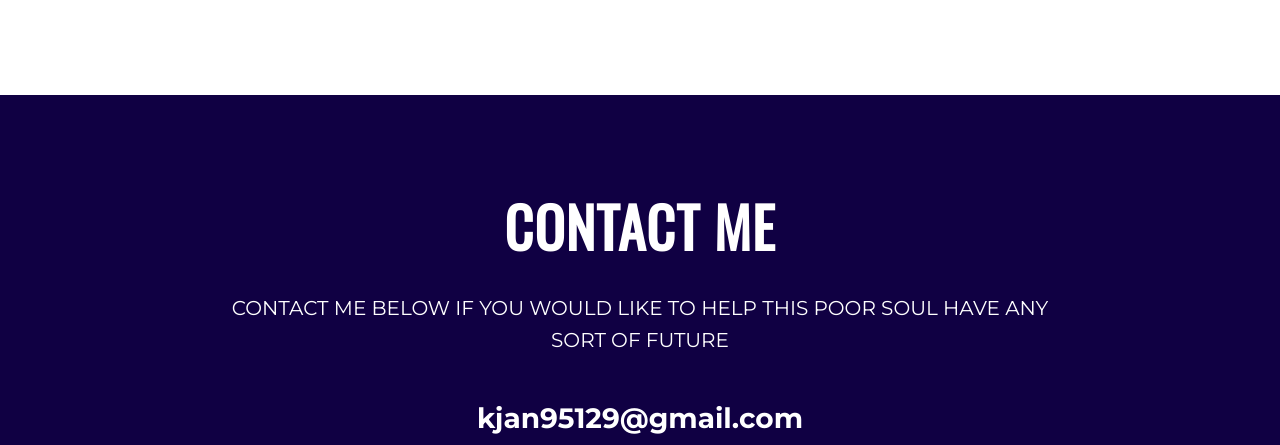
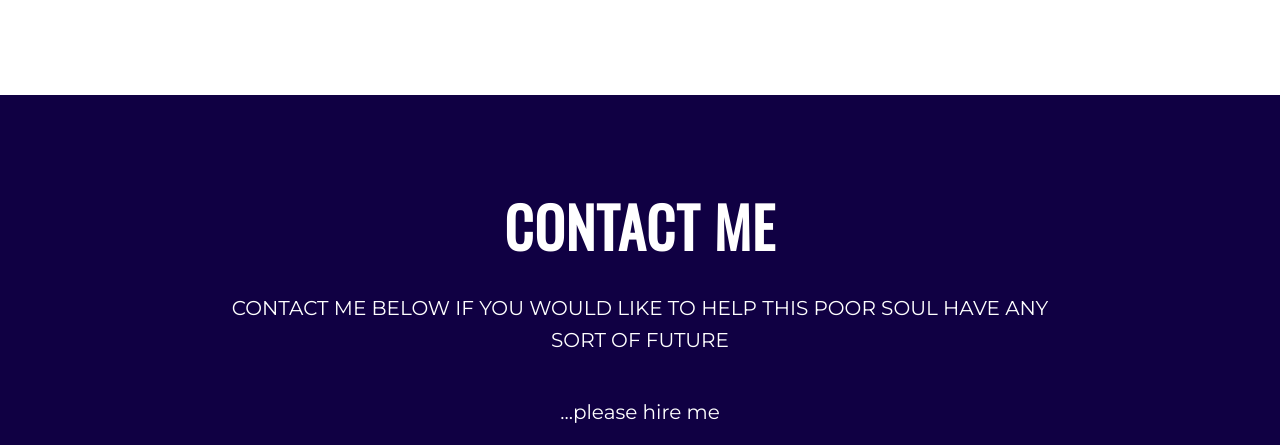
Before and after one commit to kjan95129/Portfolio, a plain HTML site: page index.html in a window 1280 px wide. Shown: the part 3308-3753 px from the top of the page. Drawn offline with nearby package versions, Linux system fonts and the light colour scheme; some packages are replaced by stand-ins of ours.

Commit message:
PLEASE HIRE

```diff
--- a/index.html
+++ b/index.html
@@ -244,6 +244,7 @@
             <div class="col-lg-8 col-lg-offset-2">
                 <h2>Contact Me</h2>
                 <p>CONTACT ME BELOW IF YOU WOULD LIKE TO HELP THIS POOR SOUL HAVE ANY SORT OF FUTURE</p><br>
+                <p>...please hire me</p>
                 <p style="font-size: 2em"><b>kjan95129@gmail.com</b></p><br>
                 <ul class="list-inline banner-social-buttons">
                     <li>
```
